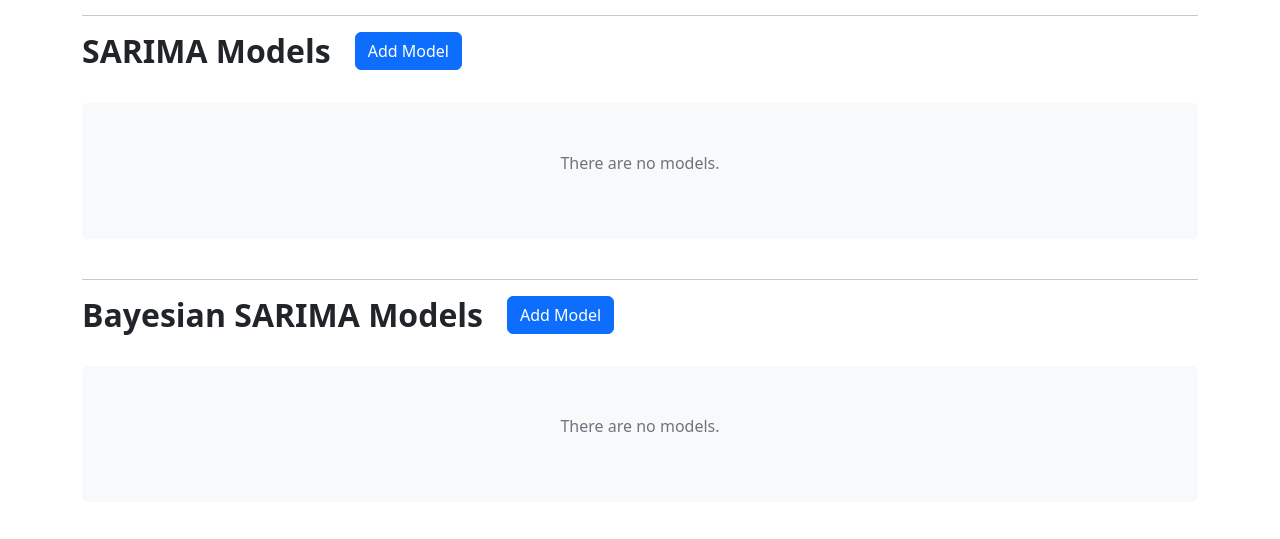
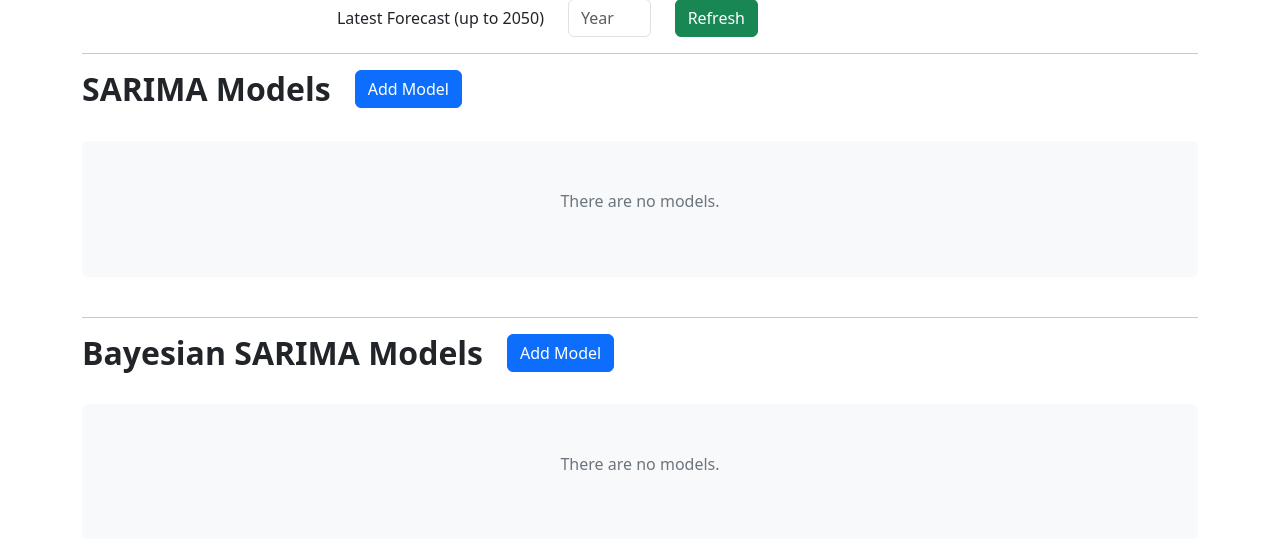
Before and after one commit to cmcaquilala/SP-Davao-del-Sur-Forecast, a Django app: page /Rice in a window 1280 px wide. Shown: the part 483-1022 px from the top of the page. Run offline with Django 4.2, Linux system fonts and the light colour scheme; data that the repository does not hold is empty; some libraries are stand-ins or nearby versions.

Commit message:
basic year limiting in forecasts added

```diff
--- a/dashboard/templates/dashboard/graph_page.html
+++ b/dashboard/templates/dashboard/graph_page.html
@@ -17,6 +17,24 @@
             class="img-fluid">
 
             {% endif %}
+
+            <form method="POST" action="{% url 'change_summary_year' dataset %}">
+                {% csrf_token %}
+                <div class="row justify-content-end align-items-center mx-5">
+                    <div class="col-auto">
+                        Latest Forecast (up to 2050)
+                    </div>
+                    <div class="col-2">
+                        <input type="number" class="form-control" name="summary_end_year" placeholder="Year"/>
+                    </div>
+                    <div class="col-auto align-items-center">
+                        <button class="btn btn-success" type="submit">
+                            Refresh
+                        </button>
+                    </div>
+                </div>
+            </form>
+
         </div>
 
         <div class="col">
@@ -32,6 +50,7 @@
             </div>
 
             <p>Using the {{dataset}} dataset of Davao del Sur from 1987 to 2022.</p>
+
         </div>
 
 
--- a/dashboard/urls.py
+++ b/dashboard/urls.py
@@ -9,6 +9,7 @@ from .views_x import *
 urlpatterns = [
     path('', views.index_page, name='index_page'),
     path('<str:dataset>', views.graphs_page, name='graphs_page'),
+    path('change_summary_year/<str:dataset>', views.change_summary_year, name='change_summary_year'),
     path('add_sarima/<str:dataset>', views.add_sarima, name='add_sarima'),
     path('add_bayesian/<str:dataset>', views.add_bayesian, name='add_bayesian'),
     path('add_winters/<str:dataset>', views.add_winters, name='add_winters'),
--- a/dashboard/views.py
+++ b/dashboard/views.py
@@ -32,6 +32,10 @@ import pandas as pd
 # Create your views here.
 def index_page(request):
     return render(request, 'dashboard/index.html')
+
+def change_summary_year(request, dataset):
+    request.session['summary_end_year'] = int(request.POST['summary_end_year'])
+    return redirect('graphs_page', dataset)
 
 def graphs_page(request, dataset):
     # Load dataset
@@ -71,9 +75,14 @@ def graphs_page(request, dataset):
 
     # temporary date
     test_set = dataset_data[132:]
-    end_year = 2030
 
-    merged_graphs = get_merged_graphs(sarima_models, bayesian_models, winters_models, lstm_models, test_set, end_year)
+    summary_end_year = 2025
+    if 'summary_end_year' in request.session:
+        summary_end_year = int(request.session['summary_end_year'])
+    else:
+        request.session['summary_end_year'] = summary_end_year
+
+    merged_graphs = get_merged_graphs(sarima_models, bayesian_models, winters_models, lstm_models, test_set, summary_end_year)
 
     context = {
         'dataset' : dataset,
```
